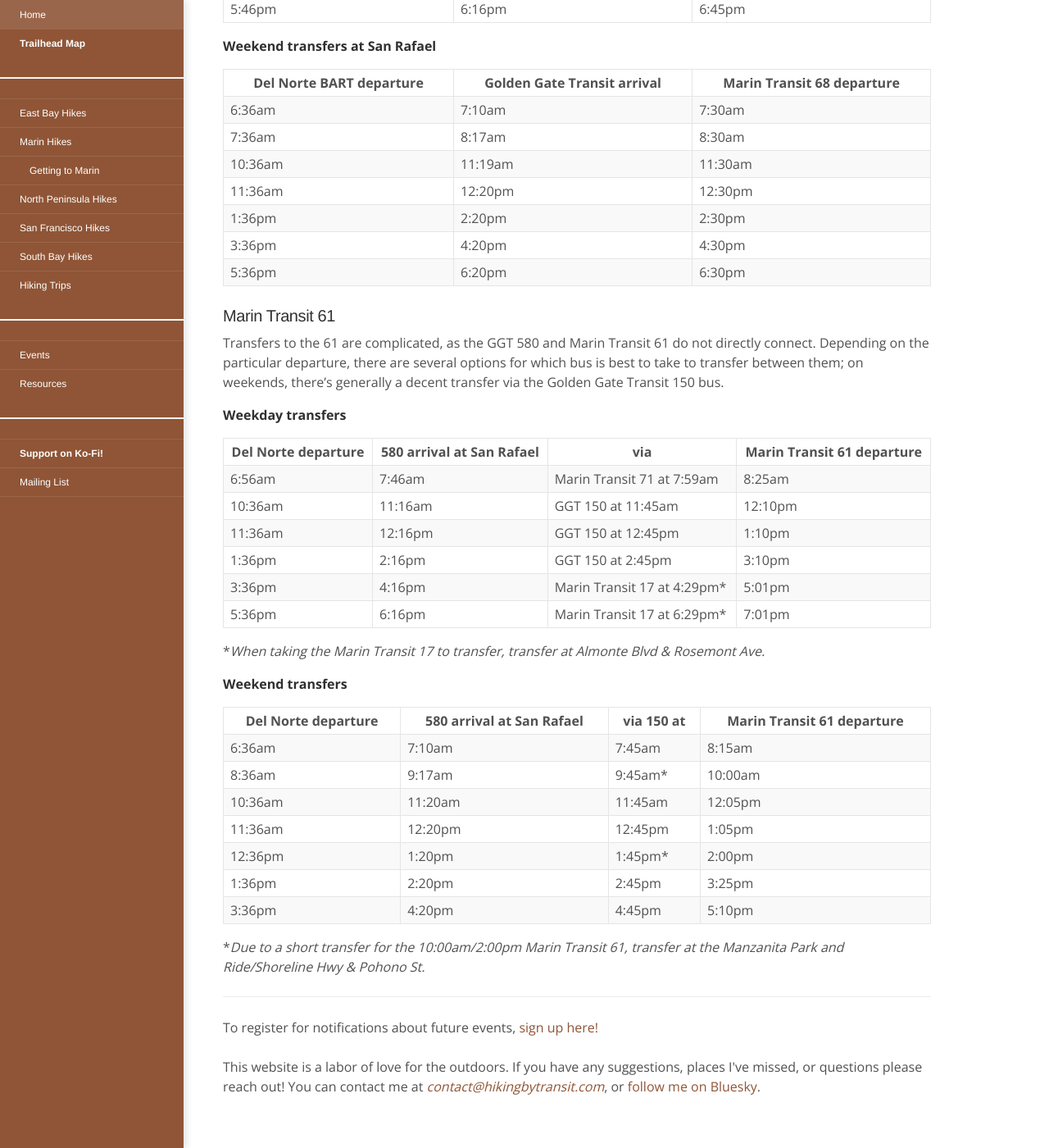
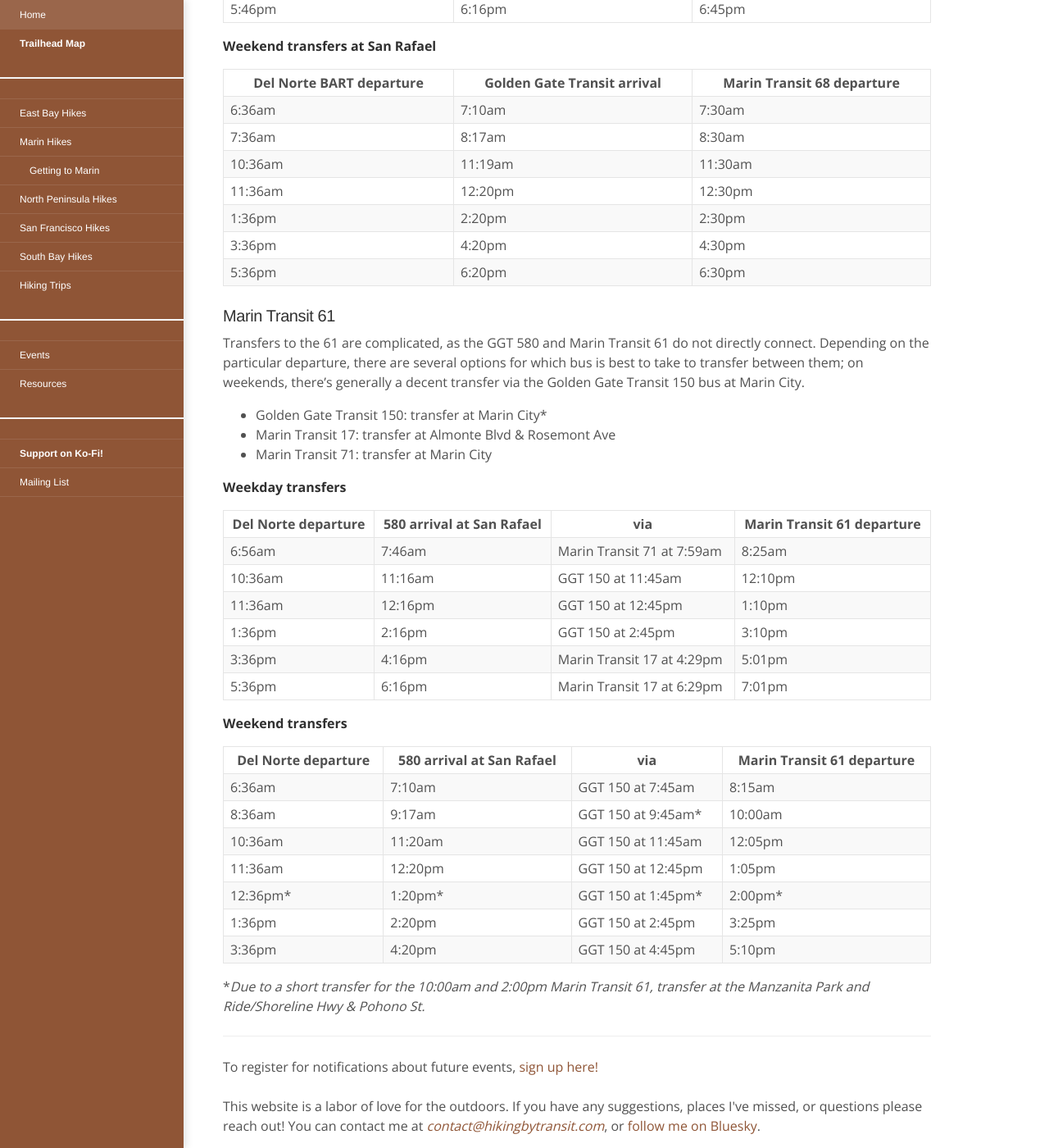
Before and after one commit to tschuy/hiking-by-transit, a Jekyll site: the page built from marin/getting-to-marin.md, in a window 1280 px wide and 1400 px high, scrolled down 4082 px. Shown: the whole window at 82% size. Built offline with Jekyll 4.4.1, drawn with Linux system fonts in a browser that asks for light colours.

Commit message:
marin: update charts

```diff
--- a/marin/getting-to-marin.md
+++ b/marin/getting-to-marin.md
@@ -165,7 +165,11 @@
 
 ### Marin Transit 61
 
-Transfers to the 61 are complicated, as the GGT 580 and Marin Transit 61 do not directly connect. Depending on the particular departure, there are several options for which bus is best to take to transfer between them; on weekends, there's generally a decent transfer via the Golden Gate Transit 150 bus.
+Transfers to the 61 are complicated, as the GGT 580 and Marin Transit 61 do not directly connect. Depending on the particular departure, there are several options for which bus is best to take to transfer between them; on weekends, there's generally a decent transfer via the Golden Gate Transit 150 bus at Marin City.
+
+* Golden Gate Transit 150: transfer at Marin City\*
+* Marin Transit 17: transfer at Almonte Blvd & Rosemont Ave
+* Marin Transit 71: transfer at Marin City
 
 **Weekday transfers**
 
@@ -175,21 +179,19 @@
 | 10:36am | 11:16am | GGT 150 at 11:45am | 12:10pm |
 | 11:36am | 12:16pm | GGT 150 at 12:45pm | 1:10pm |
 | 1:36pm | 2:16pm | GGT 150 at 2:45pm | 3:10pm |
-| 3:36pm | 4:16pm | Marin Transit 17 at 4:29pm* | 5:01pm |
-| 5:36pm | 6:16pm | Marin Transit 17 at 6:29pm* | 7:01pm |
-
-\**When taking the Marin Transit 17 to transfer, transfer at Almonte Blvd & Rosemont Ave.*
+| 3:36pm | 4:16pm | Marin Transit 17 at 4:29pm | 5:01pm |
+| 5:36pm | 6:16pm | Marin Transit 17 at 6:29pm | 7:01pm |
 
 **Weekend transfers**
 
-| Del Norte departure | 580 arrival at San Rafael | via 150 at | Marin Transit 61 departure |
+| Del Norte departure | 580 arrival at San Rafael | via | Marin Transit 61 departure |
 |---------------------------|------------|----------------------------|
-| 6:36am | 7:10am | 7:45am | 8:15am |
-| 8:36am | 9:17am | 9:45am* | 10:00am |
-| 10:36am | 11:20am | 11:45am |12:05pm |
-| 11:36am | 12:20pm | 12:45pm | 1:05pm |
-| 12:36pm | 1:20pm | 1:45pm* | 2:00pm |
-| 1:36pm | 2:20pm | 2:45pm | 3:25pm |
-| 3:36pm | 4:20pm | 4:45pm | 5:10pm |
+| 6:36am | 7:10am | GGT 150 at 7:45am | 8:15am |
+| 8:36am | 9:17am | GGT 150 at 9:45am* | 10:00am |
+| 10:36am | 11:20am | GGT 150 at 11:45am |12:05pm |
+| 11:36am | 12:20pm | GGT 150 at 12:45pm | 1:05pm |
+| 12:36pm* | 1:20pm* | GGT 150 at 1:45pm* | 2:00pm* |
+| 1:36pm | 2:20pm | GGT 150 at 2:45pm | 3:25pm |
+| 3:36pm | 4:20pm | GGT 150 at 4:45pm | 5:10pm |
 
-\**Due to a short transfer for the 10:00am/2:00pm Marin Transit 61, transfer at the Manzanita Park and Ride/Shoreline Hwy & Pohono St.*
+\**Due to a short transfer for the 10:00am and 2:00pm Marin Transit 61, transfer at the Manzanita Park and Ride/Shoreline Hwy & Pohono St.*
```
